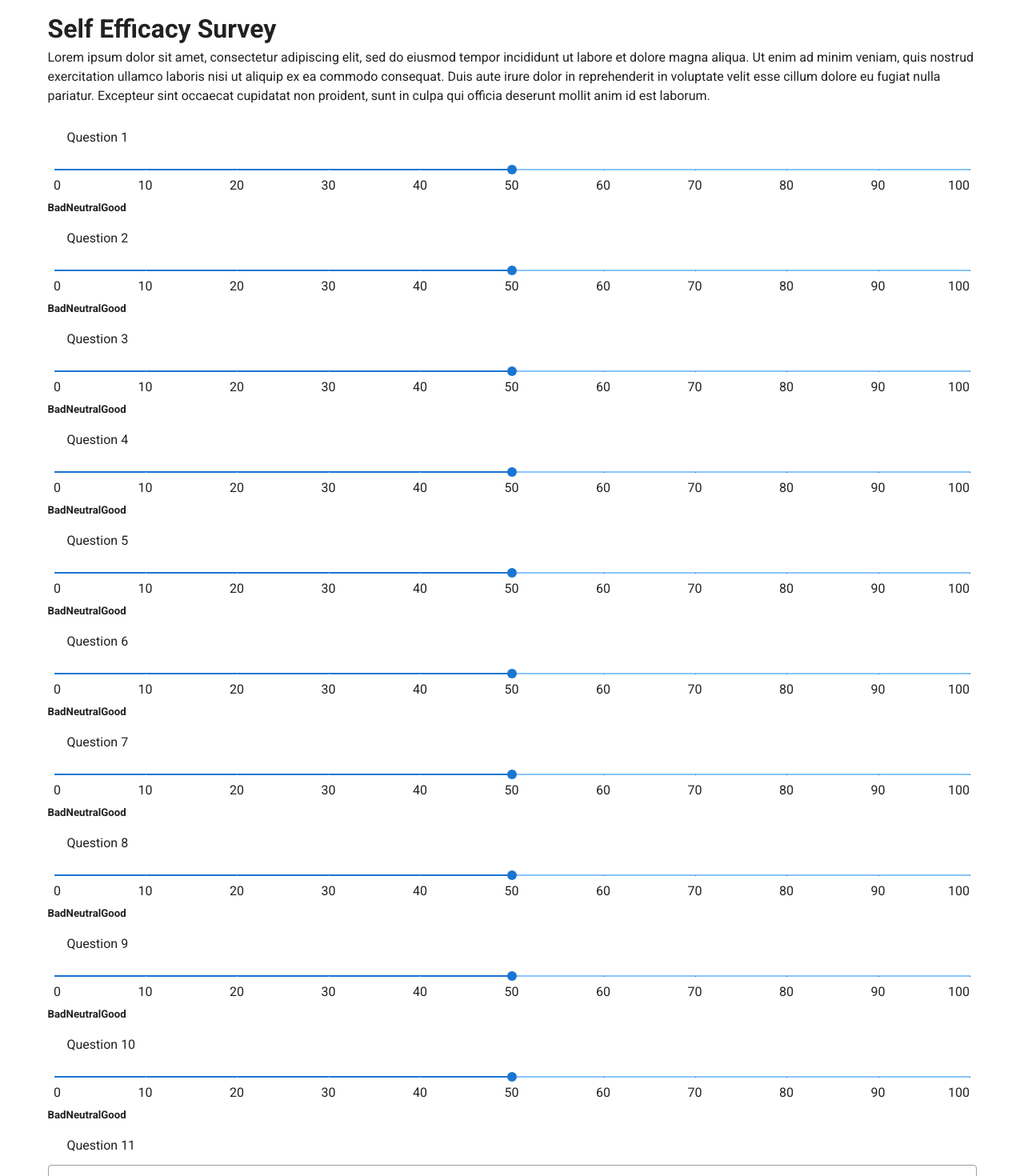
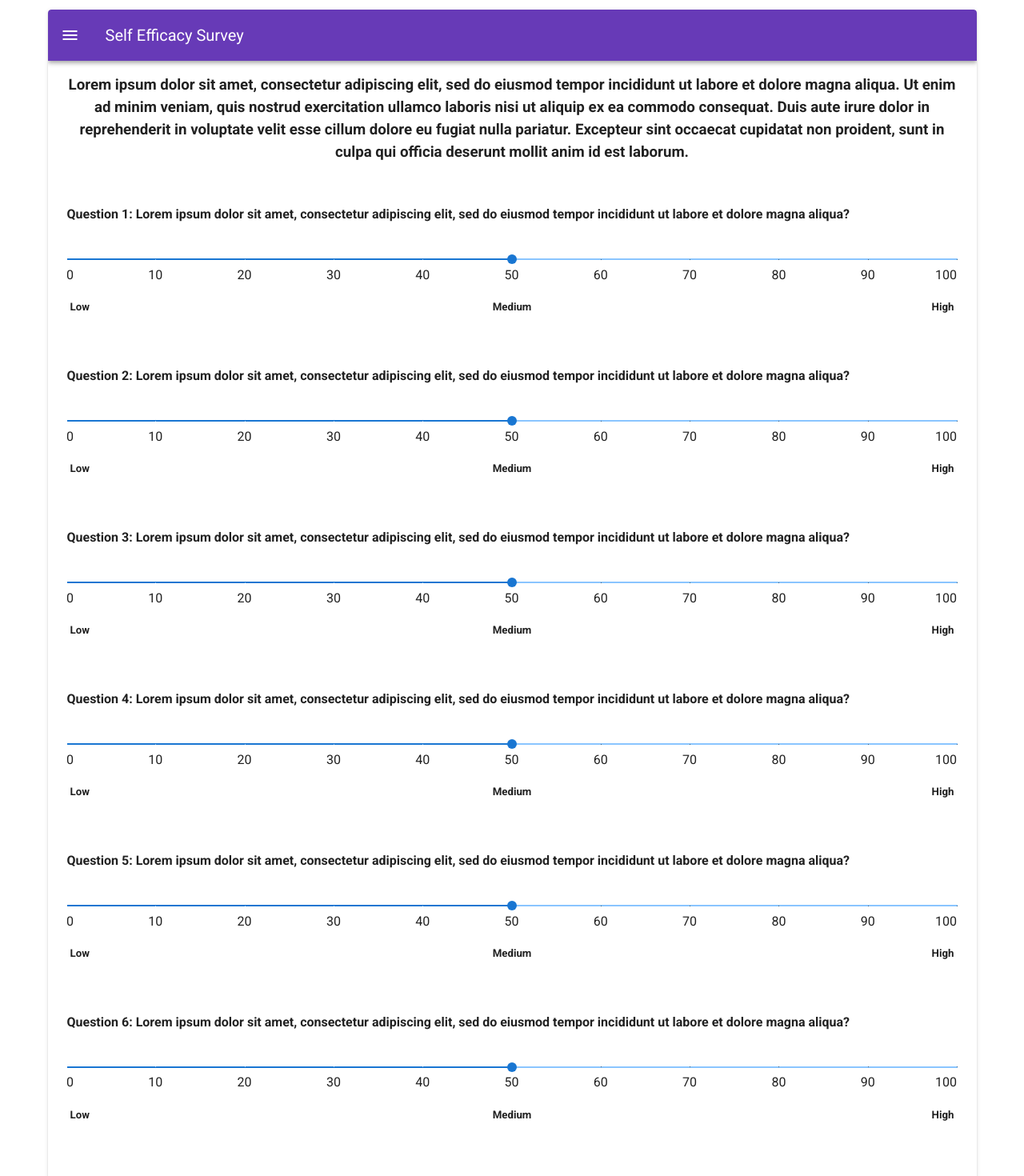
Before and after one commit to BecaLHughes/projectfrontend, a Vue app: page /survey in a window 1280 px wide. Shown: the top 1470 px of the page at 80% size. Built offline with nearby package versions, Linux system fonts and the light colour scheme.

Commit message:
edits to FED pages

```diff
--- a/src/views/Feedback.vue
+++ b/src/views/Feedback.vue
@@ -1,16 +1,91 @@
+<template>
+  <div>
+    <v-card class="mx-auto overflow-hidden" height="800">
+      <v-app-bar color="deep-purple" dark>
+        <v-app-bar-nav-icon @click="drawer = true"></v-app-bar-nav-icon>
+
+        <v-toolbar-title>Feedback</v-toolbar-title>
+      </v-app-bar>
+
+      <v-navigation-drawer v-model="drawer" absolute temporary>
+        <v-list nav dense>
+          <v-list-item-group v-model="group" active-class="deep-purple--text text--accent-4">
+            <v-list-item>
+              <v-list-item-icon>
+                <v-icon>mdi-home</v-icon>
+              </v-list-item-icon>
+              <v-list-item-title><router-link to="/">Dashboard</router-link></v-list-item-title>
+            </v-list-item>
+
+            <v-list-item>
+              <v-list-item-icon>
+                <v-icon>mdi-account</v-icon>
+              </v-list-item-icon>
+              <v-list-item-title><router-link to="/profile">Profile</router-link></v-list-item-title>
+            </v-list-item>
+
+            <v-list-item>
+              <v-list-item-icon>
+                <v-icon>mdi-logout</v-icon>
+              </v-list-item-icon>
+              <v-list-item-title><router-link to="/profile">Logout</router-link></v-list-item-title>
+            </v-list-item>
+
+          </v-list-item-group>
+        </v-list>
+      </v-navigation-drawer>
+
+      <div class="pa-md-10 mx-lg-auto">
+          <h1 align="center">Your Score</h1>
+      </div>
+      <div class="text-center">
+        <v-progress-circular :rotate="-90" :size="300" :width="15" :value="score.value" color="teal">
+      <h1 class="score">{{ score.value }}</h1>
+    </v-progress-circular>
+
+      </div>
+  </v-card>
+</div>
+</template>
+
 <script>
 export default {
-  name: 'Feedback'
+  name: 'Feedback',
+  data () {
+      return {
+        score: {
+          interval: null,
+          value: 0,
+        },
+        drawer: false,
+        group: null
+      }
+  },
+  beforeDestroy () {
+    clearInterval(this.score.interval)
+  },
+
+  mounted () {
+    this.animateScore(60);
+  },
+  methods: {
+    animateScore(score) {
+      this.score.interval = setInterval(() => {
+          if (this.score.value === score) {
+            return clearInterval(this.score.interval)
+          }
+          this.score.value += 10
+        }, 200);
+    }
+
+  }
+
 }
 </script>
 
-<template>
-  <div>
-    <h1>Feedback</h1>
-    <router-link to="/">Back to Dashboard</router-link>
-  </div>
-</template>
-
 <style scoped>
+.score {
+  font-size:80px;
+}
 
 </style>
--- a/src/views/ForgotPassword.vue
+++ b/src/views/ForgotPassword.vue
@@ -43,8 +43,8 @@ export default {
         form: {
          email: null,
       },
-      alertsuccess: null,
-      alertunsuccessful: null,
+      alertsuccess: true,
+      alertunsuccessful: true,
 
      }
   },
@@ -52,6 +52,7 @@ export default {
    methods: {
       onSubmit() {
          console.log(this.form);
+
          this.$router.push({ path: '/signin' });
       }
    }
--- a/src/views/SignIn.vue
+++ b/src/views/SignIn.vue
@@ -15,7 +15,7 @@
 
                <v-row>
                   <v-col>
-                     <router-link to="/forgotpassword">
+                     <router-link to="/forgot-password">
                         <v-btn text color="primary" outlined rounded large>
                            Forgot password
                         </v-btn>
--- a/src/views/Survey.vue
+++ b/src/views/Survey.vue
@@ -1,38 +1,70 @@
 <template>
   <div>
-    <h1 class="text-align-center">Self Efficacy Survey</h1>
+      <v-card class="mx-auto overflow-hidden" height="100%">
+      <v-app-bar color="deep-purple" dark>
+        <v-app-bar-nav-icon @click="drawer = true"></v-app-bar-nav-icon>
 
-    <div>
-        <p class="align-center">
+        <v-toolbar-title>Self Efficacy Survey</v-toolbar-title>
+      </v-app-bar>
+
+      <v-navigation-drawer v-model="drawer" absolute temporary>
+        <v-list nav dense>
+          <v-list-item-group v-model="group" active-class="deep-purple--text text--accent-4">
+            <v-list-item>
+              <v-list-item-icon>
+                <v-icon>mdi-home</v-icon>
+              </v-list-item-icon>
+              <v-list-item-title><router-link to="/">Dashboard</router-link></v-list-item-title>
+            </v-list-item>
+
+            <v-list-item>
+              <v-list-item-icon>
+                <v-icon>mdi-account</v-icon>
+              </v-list-item-icon>
+              <v-list-item-title><router-link to="/profile">Profile</router-link></v-list-item-title>
+            </v-list-item>
+
+            <v-list-item>
+              <v-list-item-icon>
+                <v-icon>mdi-logout</v-icon>
+              </v-list-item-icon>
+              <v-list-item-title><router-link to="/profile">Logout</router-link></v-list-item-title>
+            </v-list-item>
+
+          </v-list-item-group>
+        </v-list>
+      </v-navigation-drawer>
+      <form novalidate @submit.prevent="onSubmit">
+        <div class="pa-md-4 mx-lg-auto">
+        <h3 align="center" margin="10">
             Lorem ipsum dolor sit amet, consectetur adipiscing elit, sed do eiusmod tempor incididunt ut labore et dolore magna aliqua. Ut enim ad minim veniam, quis nostrud exercitation ullamco laboris nisi ut aliquip ex ea commodo consequat. Duis aute irure dolor in reprehenderit in voluptate velit esse cillum dolore eu fugiat nulla pariatur. Excepteur sint occaecat cupidatat non proident, sunt in culpa qui officia deserunt mollit anim id est laborum.
-        </p>
+        </h3>
     </div>
-
+    <br>
     <div class="form-group" v-for="(item, index) in questions" :key="index">
         <div class="col-sm-12">
-            <label class="col-sm-4 control-label">{{ item.question }}</label>
+            <label class="col-sm-4 control-label"><strong>{{ item.question }}</strong></label>
         </div>
 
-        <div v-if="item.type == 'radio'">
-            <v-slider
-                v-model="item.answer"
-                :tick-labels="radioLabels"
-                :max="100"
-                step="10"
-                ticks="always"
-                tick-size="1"
-            ></v-slider>
+        <div v-if="item.type == 'radio'" class="pa-md-4 mx-lg-auto">
+            <v-slider v-model="item.answer" :tick-labels="radioLabels" :max="100" step="10" ticks="always" tick-size="1"></v-slider>
 
             <div class="col-sm-12">
-                <div class="row">
-                    <div class="col-xs-4"><h5>Bad</h5></div>
-                    <div class="col-xs-4"><h5 class="text-center">Neutral</h5></div>
-                    <div class="col-xs-4"><h5 class="text-right">Good</h5></div>
-                </div>
-            </div>
+                <v-row>
+                    <v-col>
+                        <div class="d-flex justify-start mb-6"><h5>Low</h5></div>
+                    </v-col>
+                    <v-col>
+                        <div class="d-flex justify-center mb-6"><h5>Medium</h5></div>
+                    </v-col>
+                    <v-col>
+                        <div class="d-flex justify-end mb-6"><h5>High</h5></div>
+                    </v-col>
+                </v-row>
+             </div>
         </div>
 
-        <div v-else>
+        <div v-else class="pa-md-4 mx-lg-auto">
         <v-textarea
           outlined
           name="input-7-4"
@@ -40,7 +72,16 @@
         ></v-textarea>
         {{ item.answer }}
         </div>
-    </div>
+        </div>
+        <v-col>
+            <v-btn rounded color="primary" large block align="right" type="submit">
+            Submit
+            </v-btn>
+        </v-col>
+      </form>
+
+
+    </v-card>
   </div>
 </template>
 
@@ -53,69 +94,75 @@ export default {
         radioLabels: ['0', '10', '20', '30', '40', '50', '60', '70', '80', '90', '100'],
         questions:[
             {
-                question: 'Question 1',
+                question: 'Question 1: Lorem ipsum dolor sit amet, consectetur adipiscing elit, sed do eiusmod tempor incididunt ut labore et dolore magna aliqua?',
                 type: 'radio',
                 answer: 50
             },
             {
-                question: 'Question 2',
+                question: 'Question 2: Lorem ipsum dolor sit amet, consectetur adipiscing elit, sed do eiusmod tempor incididunt ut labore et dolore magna aliqua?',
                 type: 'radio',
                 answer: 50
             },
             {
-                question: 'Question 3',
+                question: 'Question 3: Lorem ipsum dolor sit amet, consectetur adipiscing elit, sed do eiusmod tempor incididunt ut labore et dolore magna aliqua?',
                 type: 'radio',
                 answer: 50
             },
             {
-                question: 'Question 4',
+                question: 'Question 4: Lorem ipsum dolor sit amet, consectetur adipiscing elit, sed do eiusmod tempor incididunt ut labore et dolore magna aliqua?',
                 type: 'radio',
                 answer: 50
             },
             {
-                question: 'Question 5',
+                question: 'Question 5: Lorem ipsum dolor sit amet, consectetur adipiscing elit, sed do eiusmod tempor incididunt ut labore et dolore magna aliqua?',
                 type: 'radio',
                 answer: 50
             },
             {
-                question: 'Question 6',
+                question: 'Question 6: Lorem ipsum dolor sit amet, consectetur adipiscing elit, sed do eiusmod tempor incididunt ut labore et dolore magna aliqua?',
                 type: 'radio',
                 answer: 50
             },
             {
-                question: 'Question 7',
+                question: 'Question 7: Lorem ipsum dolor sit amet, consectetur adipiscing elit, sed do eiusmod tempor incididunt ut labore et dolore magna aliqua?',
                 type: 'radio',
                 answer: 50
             },
             {
-                question: 'Question 8',
+                question: 'Question 8: Lorem ipsum dolor sit amet, consectetur adipiscing elit, sed do eiusmod tempor incididunt ut labore et dolore magna aliqua?',
                 type: 'radio',
                 answer: 50
             },
             {
-                question: 'Question 9',
+                question: 'Question 9: Lorem ipsum dolor sit amet, consectetur adipiscing elit, sed do eiusmod tempor incididunt ut labore et dolore magna aliqua?',
                 type: 'radio',
                 answer: 50
             },
             {
-                question: 'Question 10',
+                question: 'Question 10: Lorem ipsum dolor sit amet, consectetur adipiscing elit, sed do eiusmod tempor incididunt ut labore et dolore magna aliqua?',
                 type: 'radio',
                 answer: 50
             },
             {
-                question: 'Question 11',
+                question: 'Question 11: Lorem ipsum dolor sit amet, consectetur adipiscing elit, sed do eiusmod tempor incididunt ut labore et dolore magna aliqua?',
                 type: 'text',
                 answer: null
             }
-        ]
+        ],
+        drawer: false,
+        group: null,
     }
-  }
+  },
+  methods: {
+      onSubmit() {
+         console.log(this.picked);
+         this.$router.push({ path: '/feedback' });
+      }
+   }
 
 }
 </script>
 
-
-
 <style scoped>
 
 </style>
```
Also changed, not shown: src/router/index.js (+1 -7 lines), src/views/Dashboard.vue (+3 -4 lines), src/views/EditProfile.vue (deleted, +0 -90 lines), src/views/HomeView.vue (deleted, +0 -15 lines), src/views/Profile.vue (+51 -17 lines).
